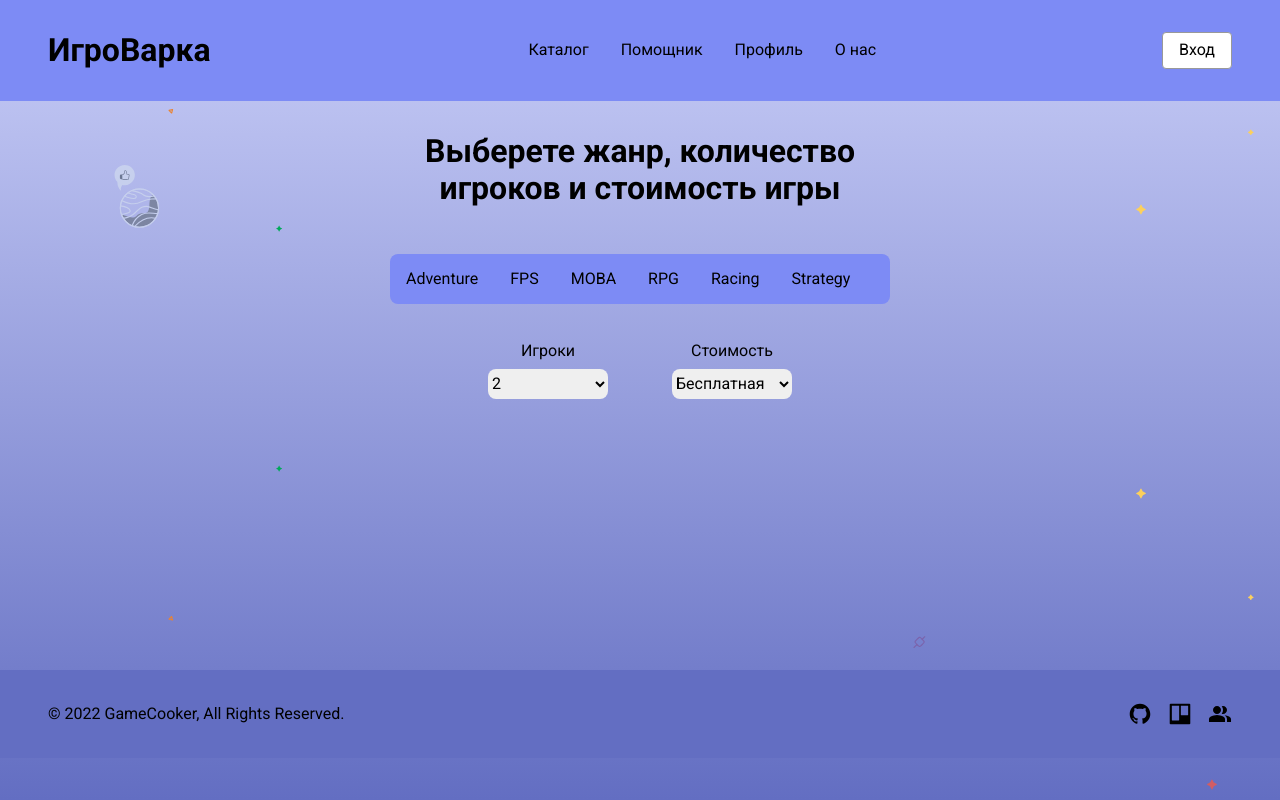
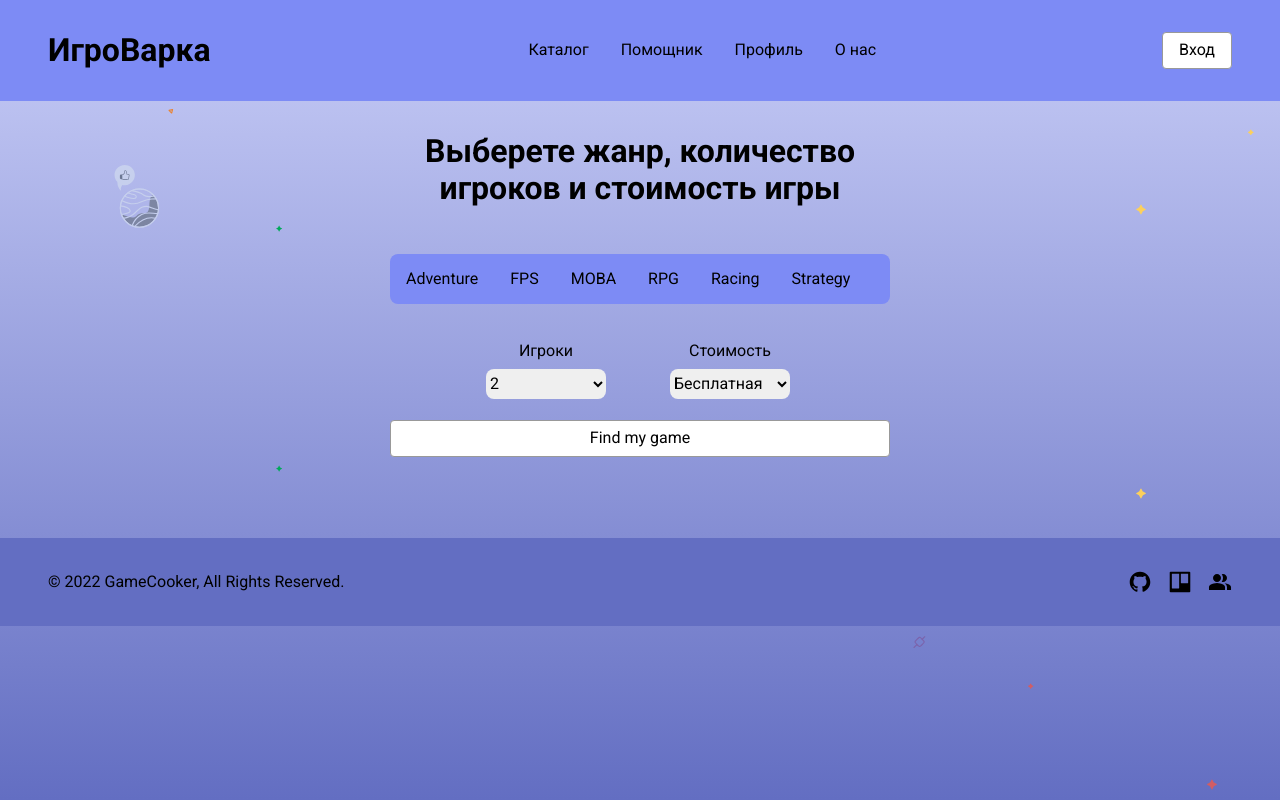
Before and after one commit to RoadToTheSun/GameCooker, a Flask app: page /helper in a window 1280 px wide. Run offline with Flask 2, Linux system fonts and the light colour scheme.

Commit message:
Do some changes

```diff
--- a/Backend/app.py
+++ b/Backend/app.py
@@ -1,18 +1,27 @@
+import locale
 import os
 import json, requests
+from datetime import datetime
+from flask_sqlalchemy import SQLAlchemy
 
 import steam.webapi
+# import jwt
+from flask_login import login_required, logout_user, current_user, login_user, LoginManager
 from requests import Response
 from steam import steamid, webauth, webapi
 
 import logging
 from steam.steamid import SteamID
 from steam.webapi import WebAPI, WebAPIInterface, WebAPIMethod
-from bs4 import BeautifulSoup
-from flask import Flask, render_template, jsonify, Markup
+from flask import Flask, render_template, jsonify, Markup, flash, redirect, url_for, request, make_response
 from flask_restful import Api, Resource, abort, reqparse
 from flasgger import Swagger, swag_from
 from typing import List
+
+from werkzeug.exceptions import NotFound, Forbidden, BadRequest, NotImplemented
+from werkzeug.security import check_password_hash, generate_password_hash
+
+from Backend.user import User
 
 steam_web_api_key: str
 with open("C:/STUDYING/VI/Технологии программирования/steam_key.txt") as path:
@@ -31,13 +40,29 @@ app.config['SWAGGER'] = {
     'specs_route': '/swagger/'
 }
 
+manager = LoginManager(app)
+manager.session_protection = "strong"
+manager.login_view = "index"
+manager.login_message = "Авторизуйтесь для доступа к закрытым страницам"
+manager.login_message_category = "success"
+
+
+def unauthorized_handler() -> Response:
+    return redirect(url_for("login"))
+
+
+@manager.user_loader
+def load_user(user_id):
+    return User(None).from_db(None, user_id)
+
+
 steam_api = WebAPI(
     steam_web_api_key,
     # format="vdf",
 )
 api = Api(app)
 swagger = Swagger(app)
-
+# db = SQLAlchemy(app)
 
 @app.route('/api/<string:language>/', methods=['GET'])
 @swag_from('test.yml')
@@ -62,7 +87,7 @@ def request_steam_web_api(interface, method, base_url="api.steampowered.com", ve
     """
 
     # Already available from webapi module
-    # response = webapi.webapi_request(f"https://{base_url}/{interface}/{method}/{version}", 'GET', params=parameters)
+    # response = webapi.webapi_request(f"https://{base_url}/{interface}/{GET}/{version}", 'GET', params=parameters)
     if not parameters:
         parameters = {'format': 'json'}
     response = requests.get(f"https://{base_url}/{interface}/{method}/{version}", parameters)
@@ -81,7 +106,7 @@ def getSupportedAPIList():
 
 
 @app.route('/apps', methods=['GET'])
-# @swag_from('home.yml')
+# @swag_from('apps.yml')
 def getAppsFromStoreService():
     response = steam_api.call('IStoreService.GetAppList')
     return jsonify(response)
@@ -113,7 +138,7 @@ def catalog():
 @app.route('/game/<int:appid>', methods=['GET'])
 # @swag_from('game.yml')
 def game_page(appid):
-    url = f"https://store.steampowered.com/api/appdetails/?appids={appid}&key={steam_web_api_key}&l=ru"
+    url = f"https://store.steampowered.com/api/appdetails/?appids={appid}&key={steam_web_api_key}&l=russian"
     response: dict = webapi.webapi_request(url)
     game_data_dict = response[f'{appid}']['data']
     logging.info("Movies: \n" + json.dumps(game_data_dict, indent=2))
@@ -124,45 +149,118 @@ def game_page(appid):
     # from boltons import strutils
     # sd = strutils.html2text(game_data_dict['short_description'])
     # dd = strutils.html2text(game_data_dict['detailed_description'])
-    return render_template('game-page.html', game=game_data_dict, sd=sd, dd=dd)
+    # return json.dumps(game_data_dict, skipkeys=True, ensure_ascii=False)
+    return make_response(render_template('game-page.html', game=game_data_dict, sd=sd, dd=dd))
 
 
-@app.route('/helper', methods=['GET'])
-# @swag_from('test.yml')
+@app.route('/helper', methods=['GET', 'POST'])
+# @swag_from('helper.yml')
 def helper():
     return render_template('helper.html', secret_key=app.secret_key)
 
 
 @app.route('/profile', methods=['GET'])
-# @swag_from('test.yml')
+# @swag_from('profile.yml')
 def profile():
     # user = get_user_from_db(id)
     return render_template('profile.html', secret_key=app.secret_key)
 
 
 @app.route('/authors', methods=['GET'])
-# @swag_from('test.yml')
+# @swag_from('authors.yml')
 def authors():
     return render_template('authors.html', secret_key=app.secret_key)
 
 
-@app.route('/login', methods=['GET'])
-# @swag_from('test.yml')
+@app.route('/login', methods=['GET', 'POST'])
+# @swag_from('login.yml')
 def login():
+    if current_user.is_authenticated:
+        return redirect(url_for('profile'))
+    # if request.method == "POST":
+    #     rm = True if request.form.get('remember-me') else False
+    #     user = db.get_user_by_login(request.form['login-mail'])
+    #     if user and (check_password_hash(user['pass_hash'], request.form['pass'])):
+    #         user_obj = User(user)
+    #         login_user(user_obj, remember=rm)
+    #         flash(f'Successfully logged in as {user_obj.get_login()} ' +
+    #               ('(admin)' if user_obj.get_role() == 1 else
+    #                '(user)'))
+    #         flash(f'Ur hashed password is {user_obj.get_hash()}', "success")
+    #         return redirect(request.args.get('next') or url_for("profile"))
+    #     error = 'Неверная пара логин/пароль'
+    #     flash(error, "error")
     return render_template('login.html', secret_key=app.secret_key)
 
 
-@app.route('/registrate', methods=['GET'])
-# @swag_from('test.yml')
+@app.route('/registrate', methods=['GET', 'POST'])
+# @swag_from('registrate.yml')
 def registrate():
+    import validators
+    error = None
+    # if request.method == "POST":
+    #     if validators.email(request.form['login-mail']) \
+    #             and request.form['pass'] == request.form['pass2']:
+    #         # TODO add check if user exists
+    #         # and:
+    #         rm = True if request.form.get('remember-me') else False
+    #         pass_hash = generate_password_hash(request.form['pass'])
+    #         role = 1 if 'admin' in request.form['pass'] else 0
+    #         res = db.add_user(request.form['nickname'], request.form['login-mail'], pass_hash, role)
+    #         if res:
+    #             flash("Вы успешно зарегистрированы", "success")
+    #             user = db.get_user_by_login(request.form['login-mail'])
+    #             user_obj = User(user)
+    #             login_user(user_obj, remember=rm)
+    #             flash(f'Ur hashed_password is {user_obj.get_hash()}', "success")
+    #             return redirect(url_for('profile', id=user_obj['id']))
+    #         error = 'Ошибка при добавлении в БД'
+    #         flash(error, "error")
+
     return render_template('registration.html', secret_key=app.secret_key)
 
 
 @app.route('/pass-change', methods=['GET'])
-# @swag_from('test.yml')
+# @swag_from('pass-change.yml')
 def pass_change():
     return render_template('pass-change.html', secret_key=app.secret_key)
 
 
+@app.route('/logout')
+@login_required
+def logout():
+    logout_user()
+    flash("Вы вышли из аккаунта", "success")
+    # return redirect(url_for('index'))
+    pass
+
+
+@app.after_request
+def add_header(response):
+    # response.cache_control.max_age = 1
+    return response
+
+
+@app.errorhandler(NotFound)
+def not_found(error):
+    flash(error, 'error')
+    code = NotFound.code
+    message = "Такой страницы не существует"
+    return render_template('error-handler.html', response=dict({code:message})), 404
+
+
+@app.errorhandler(NotImplemented)
+def not_implemented(error):
+    flash(error, 'error')
+    code = NotImplemented.code
+    message = "Такой страницы не существует"
+    return render_template('error-handler.html', response=dict({code:message})), 501
+
+
+@app.context_processor
+def inject_enumerate():
+    return dict(enumerate=enumerate)
+
+
 if __name__ == '__main__':
-    app.run()
+    app.run(debug=True)
--- a/Backend/static/css/helper.css
+++ b/Backend/static/css/helper.css
@@ -209,6 +209,15 @@
   text-align: center;
   margin-bottom: var(--dl-space-space-twounits);
 }
+.helper-form {
+  width: 500px;
+  min-height: 300px;
+  display: flex;
+  flex-direction: column;
+}
+.catalog-container4#search-results {
+  display: none;
+}
 .helper-container3 {
   flex: 0 0 auto;
   width: 500px;
@@ -287,7 +296,7 @@
   height: 100px;
   display: flex;
   align-items: center;
-  margin-bottom: 250px;
+  /*margin-bottom: 250px;*/
   justify-content: center;
 }
 .helper-container5 {
--- a/Backend/static/css/home.css
+++ b/Backend/static/css/home.css
@@ -39,7 +39,16 @@
   font-style: normal;
   font-weight: 700;
 }
-
+.progress {
+  height: 100%;
+  width: 5px;
+  position: fixed;
+  bottom: 0; left: 0;
+}
+.progress > div {
+  height: 0;
+  background: var(--dl-color-my-2);
+}
 
 
 
--- a/Backend/static/css/login.css
+++ b/Backend/static/css/login.css
@@ -204,12 +204,13 @@
   height: var(--dl-size-size-xsmall);
 }
 .login-form {
+  text-align: center;
   width: 300px;
-  height: 314px;
+  height: 400px;
   position: relative;
-  margin-top: 200px;
+  margin-top: 100px;
   border-radius: var(--dl-radius-radius-radius8);
-  margin-bottom: 200px;
+  margin-bottom: 100px;
   background-color: rgba(125, 139, 245, 0.5);
 }
 .login-text1 {
@@ -243,6 +244,9 @@
   font-style: normal;
   font-weight: 700;
   background-color: var(--dl-color-my-2);
+}
+.login-form label {
+  display: block;
 }
 .login-navlink2 {
   left: 0px;
--- a/Backend/static/css/registration.css
+++ b/Backend/static/css/registration.css
@@ -205,11 +205,11 @@
 }
 .registration-form {
   width: 300px;
-  height: 314px;
+  height: auto;
   position: relative;
-  margin-top: 200px;
+  margin-top: 100px;
   border-radius: var(--dl-radius-radius-radius8);
-  margin-bottom: 200px;
+  margin-bottom: 100px;
   background-color: rgba(125, 139, 245, 0.5);
 }
 .registration-text1 {
--- a/Backend/static/js/simpleSearch.js
+++ b/Backend/static/js/simpleSearch.js
@@ -1,4 +1,5 @@
 let gameCards = document.querySelectorAll('.game-card-feature-card')
+let gameGenres = document.querySelectorAll('#game-genre')
 
 function liveSearch() {
     let search_query = document.getElementById("searchbox").value;
--- a/Backend/templates/base.html
+++ b/Backend/templates/base.html
@@ -53,10 +53,8 @@
     <link href="{{ url_for('static', filename='css/pass-change.css') }}" rel="stylesheet" />
     <link href="{{ url_for('static', filename='css/authors.css') }}" rel="stylesheet" />
 
-    <link rel="icon" href="../static/img/empty-300w.jpg">
+    <link rel="icon" href="{{ url_for('static', filename='img/empty-300w.jpg') }}">
 
-
-    <link rel="stylesheet" href="https://cdnjs.cloudflare.com/ajax/libs/tiny-slider/2.9.4/tiny-slider.css">
     <!-- Yandex.Metrika counter -->
     <script type="text/javascript">
       (function(m,e,t,r,i,k,a){m[i]=m[i]||function(){(m[i].a=m[i].a||[]).push(arguments)};
@@ -228,8 +226,19 @@
                   </a>
               </div>
           </footer>
-      </div>
+    </div>
+{#    <video autoplay loop muted type="video/mp4" src="{{ url_for("static", filename="img/background.mp4") }}" style="position:absolute; left: 0; top: 0; width: 100%; height: 100%; z-index: -2; object-fit: cover"></video>#}
   </div>
+
+  <div class="progress"><div></div></div>
+  <script>
+    let bar = document.querySelector(".progress div");
+    addEventListener("scroll", function() {
+    let max = document.body.scrollHeight - innerHeight;
+    let percent = (scrollY / max) * 100;
+    bar.style.height = percent + "%";
+    });
+  </script>
   <script async class="jsbin" src="https://ajax.googleapis.com/ajax/libs/jquery/1/jquery.min.js"></script>
   </body>
 </html>
--- a/Backend/templates/game-page.html
+++ b/Backend/templates/game-page.html
@@ -35,9 +35,9 @@
     </div>
     <h1 class="game-page-text1">{{ game.name }} ({{ game.steam_appid }})</h1>
     <span class="game-page-text4">Теги</span>
-    <ul class="game-page-ul list">
+    <ul class="game-page-ul list catalog-container3">
     {% for genre in game.genres %}
-        <li class="game-page-li list-item">
+        <li class="game-page-li list-item helper-button button">
         <span class="game-page-text2">{{ genre.description }}</span>
       </li>
     {% endfor %}
--- a/Backend/templates/helper.html
+++ b/Backend/templates/helper.html
@@ -6,13 +6,14 @@
 <h1 class="helper-text1">
   Выберете жанр, количество игроков и стоимость игры
 </h1>
+    <form class="helper-form" name="helper-form" action="{{ url_for("helper") }}" method="POST">
         <div class="helper-container3">
-  <button class="helper-button button">Adventure</button>
-  <button class="helper-button1 button">FPS</button>
-  <button class="helper-button2 button">MOBA</button>
-  <button class="helper-button3 button">RPG</button>
-  <button class="helper-button4 button">Racing</button>
-  <button class="helper-button5 button">Strategy</button>
+            <button class="helper-button button" name="game-genre">Adventure</button>
+            <button class="helper-button1 button" name="game-genre">FPS</button>
+            <button class="helper-button2 button" name="game-genre">MOBA</button>
+            <button class="helper-button3 button" name="game-genre">RPG</button>
+            <button class="helper-button4 button" name="game-genre">Racing</button>
+            <button class="helper-button5 button" name="game-genre">Strategy</button>
         </div>
         <div class="helper-container4">
             <div class="helper-container5">
@@ -31,4 +32,29 @@
                 </select>
             </div>
         </div>
+        <input class="home-navlink1 button" type="submit" onclick="searchForGames();" name="helper-search" value="Find my game" style="width: inherit">
+        <div class="catalog-container4" id="search-results">
+        {% for game in games %}
+            <div class="game-card-feature-card">
+                <div class="game-card-text"><span>{{ game.appid }}</span></div>
+                <a href="{{ url_for("game_page", appid=game.appid) }}">
+                    <img
+                        alt="image"
+                        src="{{ url_for("static", filename="img/empty-300w.jpg") }}"
+                        class="game-card-image"
+                    />
+                </a>
+                <div class="game-card-text">
+                    <span class="game-name">{{ game.name }}</span>
+                </div>
+            </div>
+        {% endfor %}
+      </div>
+    </form>
 {% endblock %}
+
+<script>
+    function searchForGames() {
+
+    }
+</script>
```
Also changed, not shown: Backend/templates/login.html (+7 -0 lines), Backend/templates/registration.html (+16 -2 lines). Lines whose indentation alone changed are shown as unchanged.
